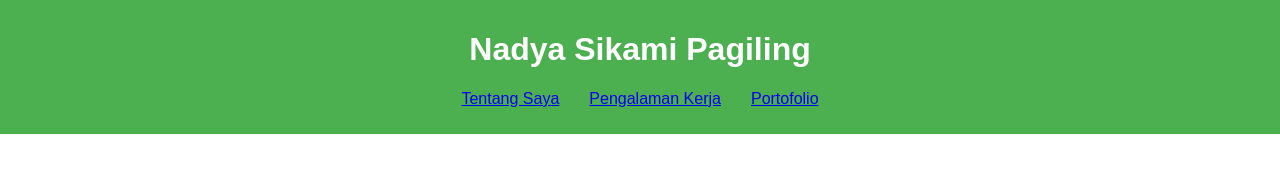
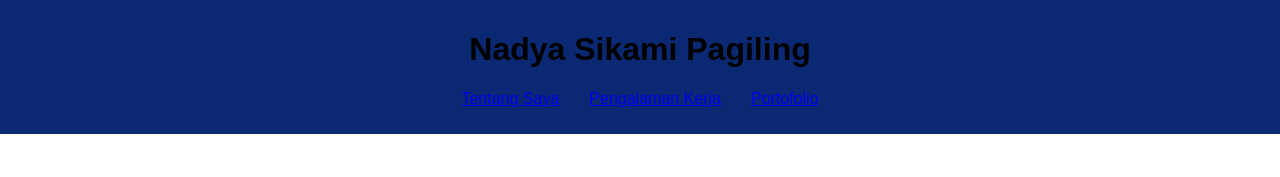
Before and after one commit to Nadyapagiling/Project-portofolio, a React (Create React App) app in the folder project_portfolio/: page / in a window 1280 px wide. Shown: the top 177 px of the page. Built offline with nearby package versions, Linux system fonts and the light colour scheme.

Commit message:
adding portofolio

```diff
--- a/project_portfolio/src/App.css
+++ b/project_portfolio/src/App.css
@@ -5,8 +5,8 @@ body {
 }
 
 header {
-  background-color: #4CAF50;
-  color: white;
+  background-color: #0a2972;
+  color: rgb(1, 1, 1);
   padding: 10px 0;
   text-align: center;
 }
--- a/project_portfolio/src/App.js
+++ b/project_portfolio/src/App.js
@@ -2,6 +2,7 @@ import React from 'react';
 import Header from './components/Header';
 import About from './components/About';
 import Experience from './components/Experience';
+import Portfolio from './components/Portfolio';
 import './App.css'
 
 function App() {
@@ -11,6 +12,7 @@ function App() {
       <main>
         <About />
         <Experience />
+        <Portfolio />
       </main>
     </div>
   );
```
Also changed, not shown: project_portfolio/src/components/Portofolio.js (added, +16 -0 lines).
